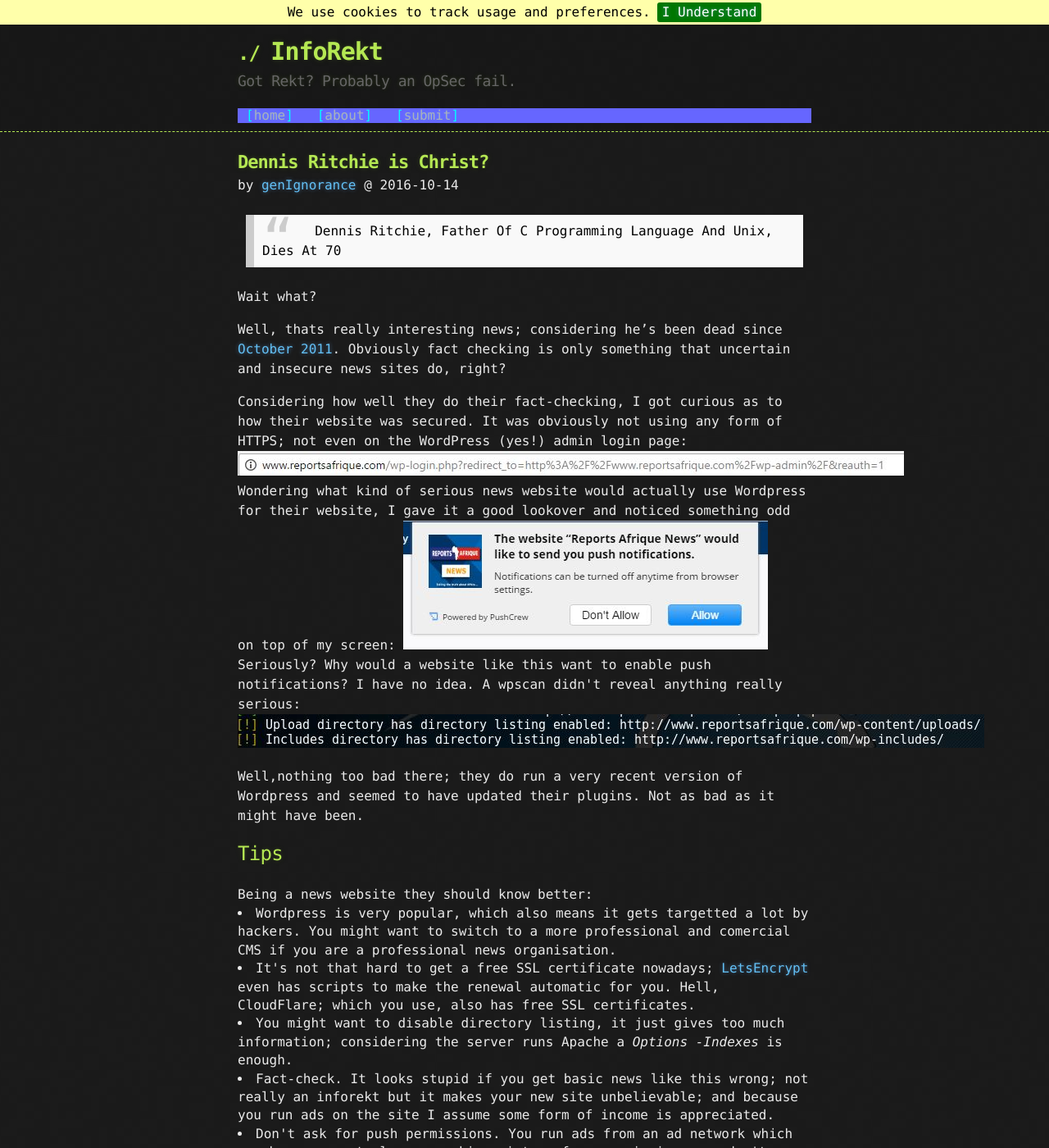
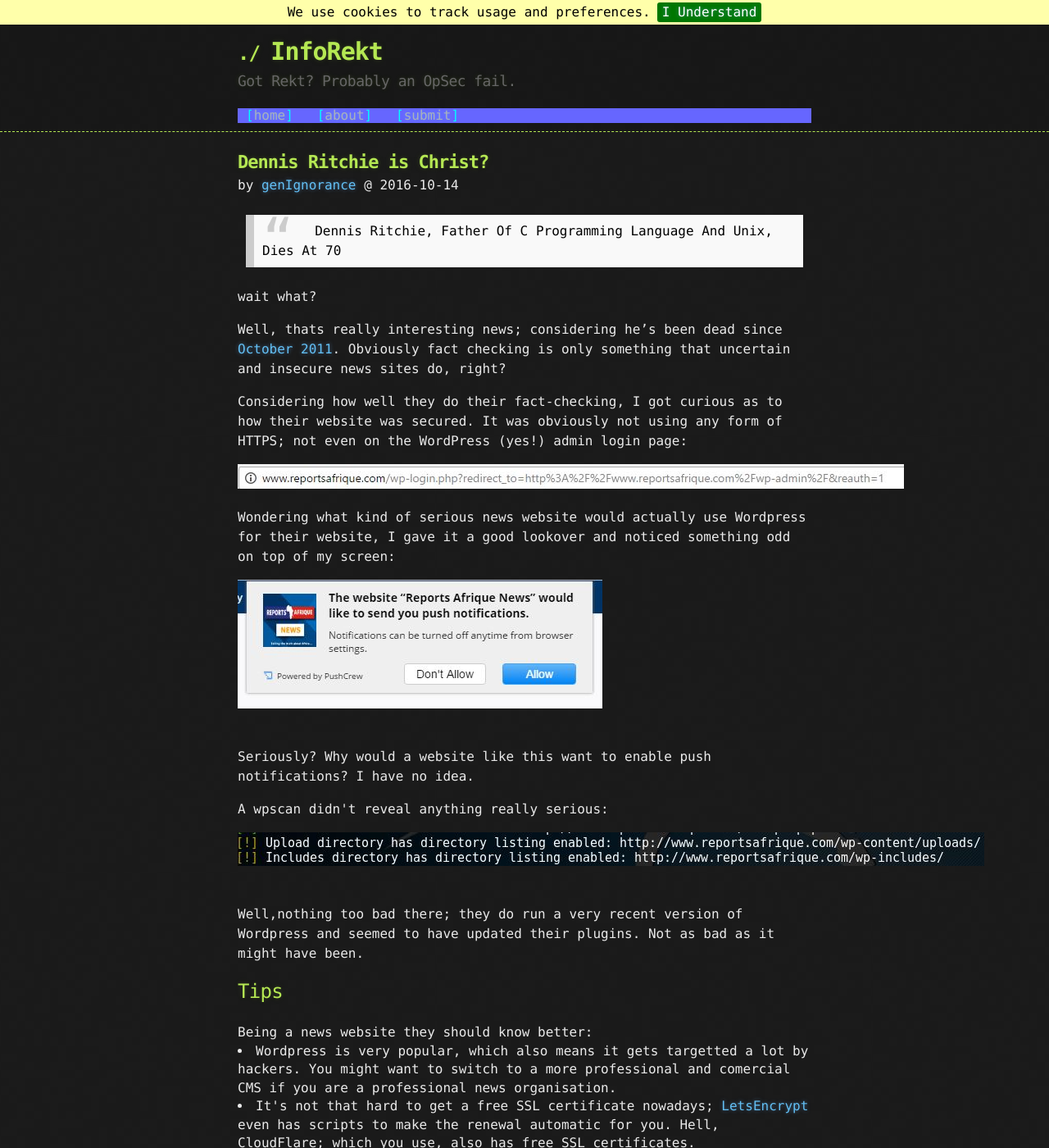
Before and after one commit to InfoRekt/inforekt.github.io, a Jekyll site: the page built from _posts/2016-10-14-dennis-ritchie-is-christ.md, in a window 1280 px wide and 1400 px high. Shown: the whole window at 82% size. Built offline with Jekyll 4.4.1, drawn with Linux system fonts in a browser that asks for light colours.

Commit message:
dennis ritchie

```diff
--- a/_posts/2016-10-14-denis-ritchie-is-christ.md
+++ b/_posts/2016-10-14-dennis-ritchie-is-christ.md
@@ -11,22 +11,20 @@
 <blockquote>
 Dennis Ritchie, Father Of C Programming Language And Unix, Dies At 70
 </blockquote>
-
-Wait what?
+wait what?
 
 
 Well, thats really interesting news; considering he's been dead since <a href="https://en.wikipedia.org/wiki/Dennis_Ritchie">October 2011</a>. Obviously fact checking is only something that uncertain and insecure news sites do, right?
 <p>
 Considering how well they do their fact-checking, I got curious as to how their website was secured. It was obviously not using any form of HTTPS; not even on the WordPress (yes!) admin login page:
-<img src="/static/img/no_https.jpg"><br>
+<p><img src="/static/img/no_https.jpg"><br><p>
 Wondering what kind of serious news website would actually use Wordpress for their website, I gave it a good lookover and noticed something odd on top of my screen:
-<img src="/static/img/push_notif.jpg">
-
+<p><img src="/static/img/push_notif.jpg"><p><br>
 Seriously? Why would a website like this want to enable push notifications? I have no idea.
-
+<p>
 A wpscan didn't reveal anything really serious:
-<img src="/static/img/directory_listing.jpg">
-<p>
+<p><img src="/static/img/directory_listing.jpg">
+<p><br>
 Well,nothing too bad there; they do run a very recent version of Wordpress and seemed to have updated their plugins. Not as bad as it might have been.
 <p>
 
```
